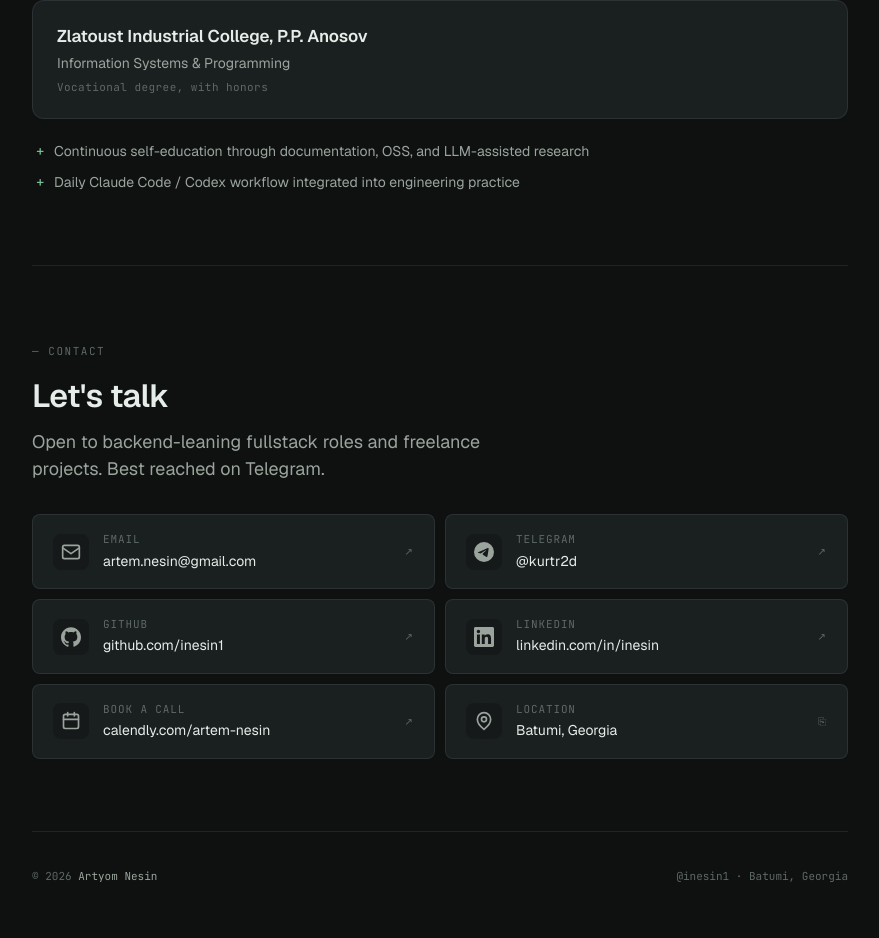
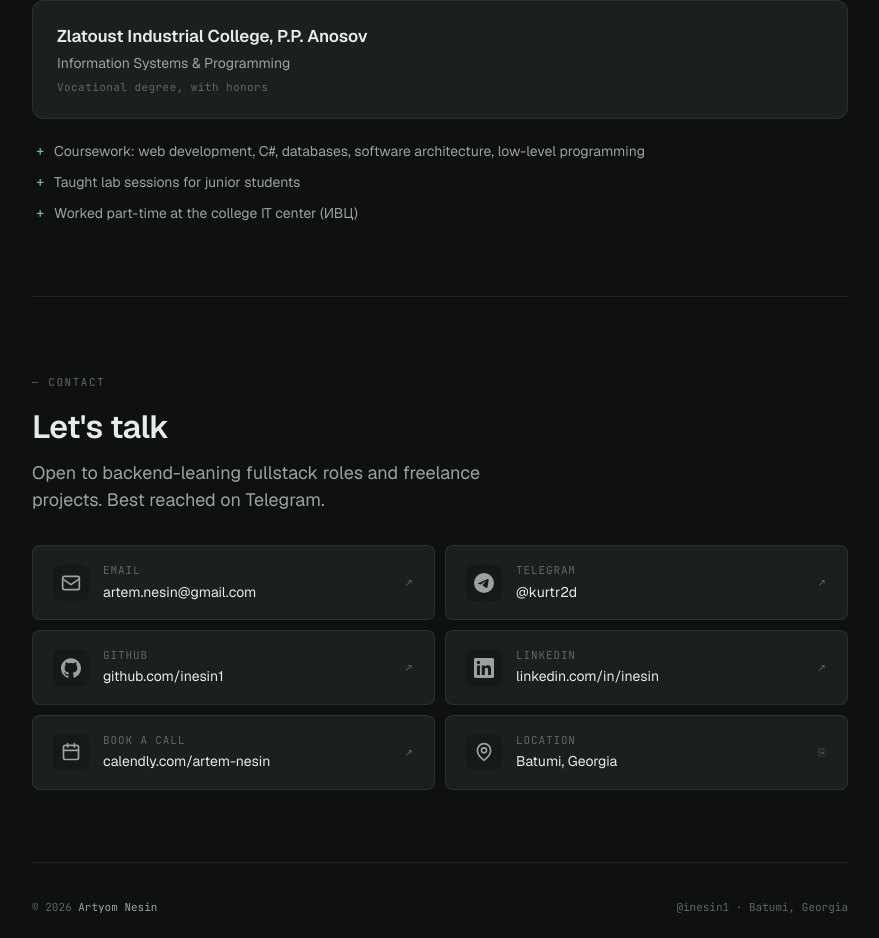
Before and after one commit to inesin1/web-cv, a React (Vite) app: page / in a window 1280 px wide. Shown: the part 4059-4997 px from the top of the page, without its empty margins (200-1079 px from the left). Built offline with nearby package versions, Linux system fonts and the light colour scheme.

Commit message:
feat: refine education extras

```diff
--- a/src/data.ts
+++ b/src/data.ts
@@ -253,8 +253,9 @@ export const CV_DATA: Record<Lang, CVData> = {
         },
       ],
       extras: [
-        'Continuous self-education through documentation, OSS, and LLM-assisted research',
-        'Daily Claude Code / Codex workflow integrated into engineering practice',
+        'Coursework: web development, C#, databases, software architecture, low-level programming',
+        'Taught lab sessions for junior students',
+        'Worked part-time at the college IT center (ИВЦ)',
       ],
     },
     contact: {
@@ -438,8 +439,9 @@ export const CV_DATA: Record<Lang, CVData> = {
         },
       ],
       extras: [
-        'Непрерывное самообразование: документация, OSS, исследования с помощью LLM',
-        'Ежедневная работа с Claude Code / Codex в инженерной практике',
+        'Изучал: веб-разработку, C#, базы данных, программную архитектуру, низкоуровневое программирование',
+        'Преподавал практики для студентов младших курсов',
+        'Подрабатывал в информационно-вычислительном центре колледжа (ИВЦ)',
       ],
     },
     contact: {
```
